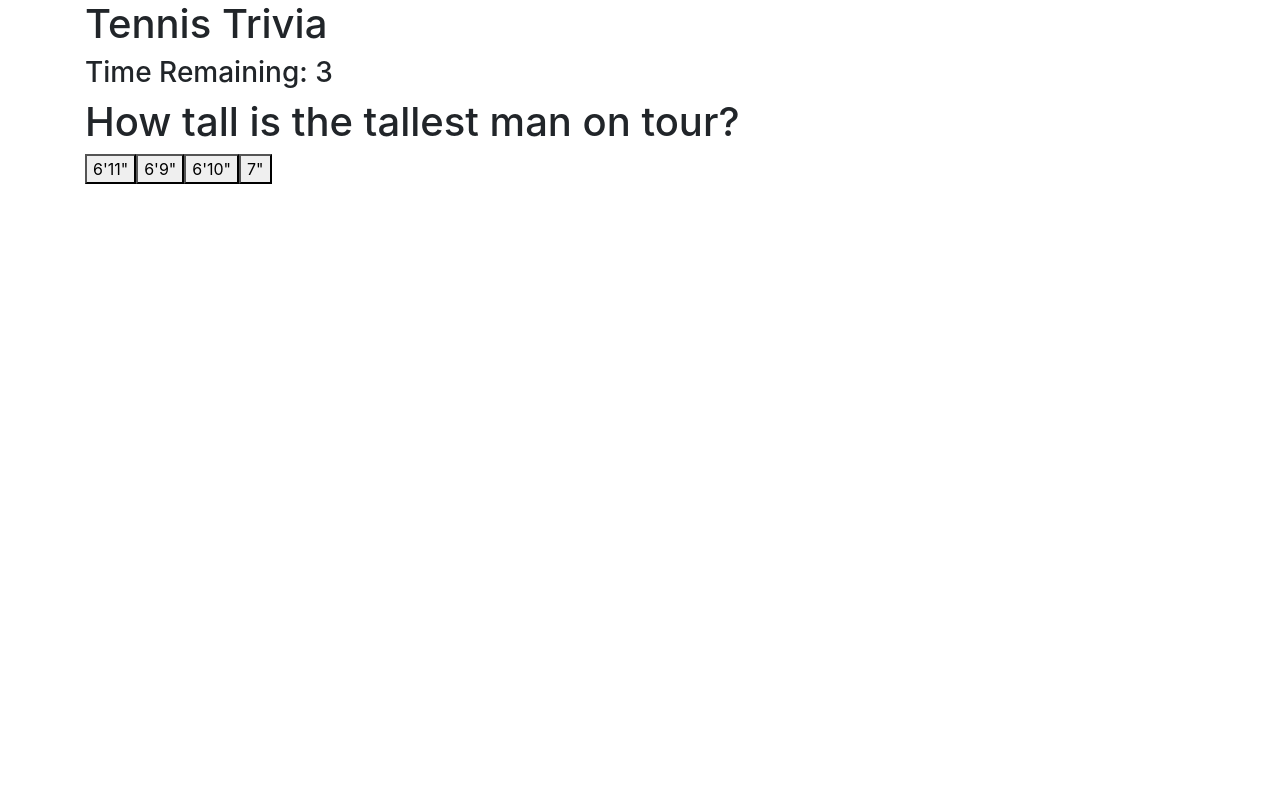
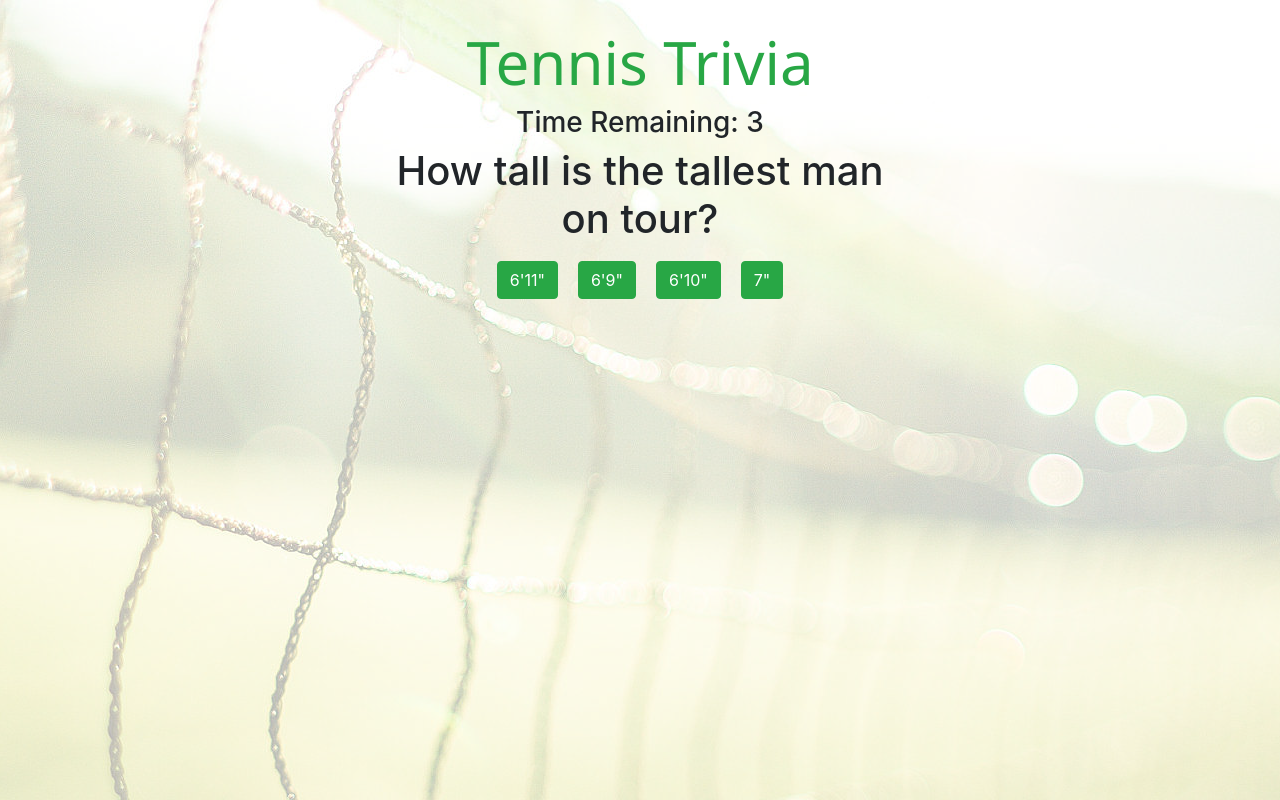
Before and after one commit to tylerhill1/TriviaGame, a plain HTML site: page index.html in a window 1280 px wide. Both pictures are taken after a click on the button "Start Game". Drawn offline with nearby package versions, Linux system fonts and the light colour scheme.

Commit message:
stylistic updates

```diff
--- a/assets/css/style.css
+++ b/assets/css/style.css
@@ -0,0 +1,29 @@
+#bg {
+    position: fixed;
+    top: -50%;
+    left: -50%;
+    width: 200%;
+    height: 200%;
+  }
+  #bg img {
+    position: absolute;
+    top: 0;
+    left: 0;
+    right: 0;
+    bottom: 0;
+    margin: auto;
+    min-width: 50%;
+    min-height: 50%;
+    opacity: 0.3;
+  }
+button {
+    margin: 10px;
+}
+body {
+    margin-top: 2%;
+}
+#headline {
+    color: #28A745;
+    font-size: 60px;
+    font-family: 'Segoe UI', Tahoma, Geneva, Verdana, sans-serif
+}
--- a/assets/javascript/app.js
+++ b/assets/javascript/app.js
@@ -1,3 +1,5 @@
+var currentQuestion;
+
 function startNew() {
 
 $("#startOver").empty();
@@ -74,7 +76,7 @@ function newQuestion() {
 
     // pulls the element with that index from the array
     var number = generateRandomInteger(min, max);
-    var currentQuestion = questions[number];
+    currentQuestion = questions[number];
     questions.splice(number, 1);
     console.log("question array: " + questions);
     console.log(currentQuestion);
@@ -85,21 +87,25 @@ function newQuestion() {
     var a = $("<button>");
     a.attr("id", "answer1");
     a.attr("value", "incorrect");
+    a.addClass("btn btn-success");
     randomizer.push(a);
 
     var b = $("<button>");
     b.attr("id", "answer2");
     b.attr("value", "incorrect");
+    b.addClass("btn btn-success");
     randomizer.push(b);
 
     var c = $("<button>");
     c.attr("id", "answer3");
     c.attr("value", "incorrect");
+    c.addClass("btn btn-success");
     randomizer.push(c);
 
     var d = $("<button>");
     d.attr("id", "correctAnswer");
     d.attr("value", "correct");
+    d.addClass("btn btn-success");
     randomizer.push(d);
 
     function shuffleArray(array) {
@@ -147,6 +153,7 @@ function newQuestion() {
         var help = currentQuestion.gif;
         console.log("help: " + help);
         $("#buttons").empty();
+        $("#question").empty();
         $("#pic").html('<img src=' + help + ' />');
 
         console.log("Does this work?");
@@ -168,6 +175,7 @@ function newQuestion() {
 
         var e = $("<button>");
         e.attr("id", "redo");
+        e.addClass("btn btn-success");
         $("#startOver").append(e);
         $("#redo").text("Start over?");
         return true;
@@ -177,22 +185,22 @@ function newQuestion() {
 
 
 
-var currentQuestion = newQuestion();
+currentQuestion = newQuestion();
 if (currentQuestion) {
     return;
 }
 console.log(currentQuestion);
 
 function run() {
+    currentQuestion
     number = 5;
     clearInterval(intervalId);
     intervalId = setInterval(decrement, 1000);
   }
 
 function decrement() {
-
+    currentQuestion;
     number--;
-
     $("#timer").text(number);
 
     if(number === 0) {
@@ -200,10 +208,13 @@ function decrement() {
         stop();
 
         $("#result").text("Out of time!!!");
+        $("#result").append("<h4>The correct answer was: " + currentQuestion.correctAnswer + "</h4>");
 
+        console.log("This is the current QUESTION: " + currentQuestion);
         var help = currentQuestion.gif;
         console.log("help: " + help);
         $("#buttons").empty();
+        $("#question").empty();
         $("#pic").html('<img src=' + help + ' />');
 
         console.log("Does this work?");
--- a/index.html
+++ b/index.html
@@ -12,8 +12,12 @@
 
 </head>
 <body>
-    <div class="container">
-            <h1>Tennis Trivia</h1>
+        <div id="bg">
+            <img src="assets/images/tennis-background.jpg" alt="Tennis Net">
+        </div>
+    <div class="container text-center h-100 d-flex vertical-center justify-content-center align-items-center">
+        <div class="col-md-6 col-md-offset-6">
+            <h1 id="headline">Tennis Trivia</h1>
             <h3 id ="timeRemaining"></h3> <!-- This needs to be changed -->
             <h3 id="result"></h3>
             <h1 id="question"></h1>
@@ -21,11 +25,13 @@
             <div id="buttons"></div>
             <div id="startOver"></div>
             <div id="start">
-                <button>
+                <button class="btn btn-success">
                     Start Game
                 </button>
             </div>
+        </div>
     </div>
+
 
 
     <!-- Added link to the jQuery Library -->
```
Also changed, not shown: assets/images/tennis-background.jpg (added).
